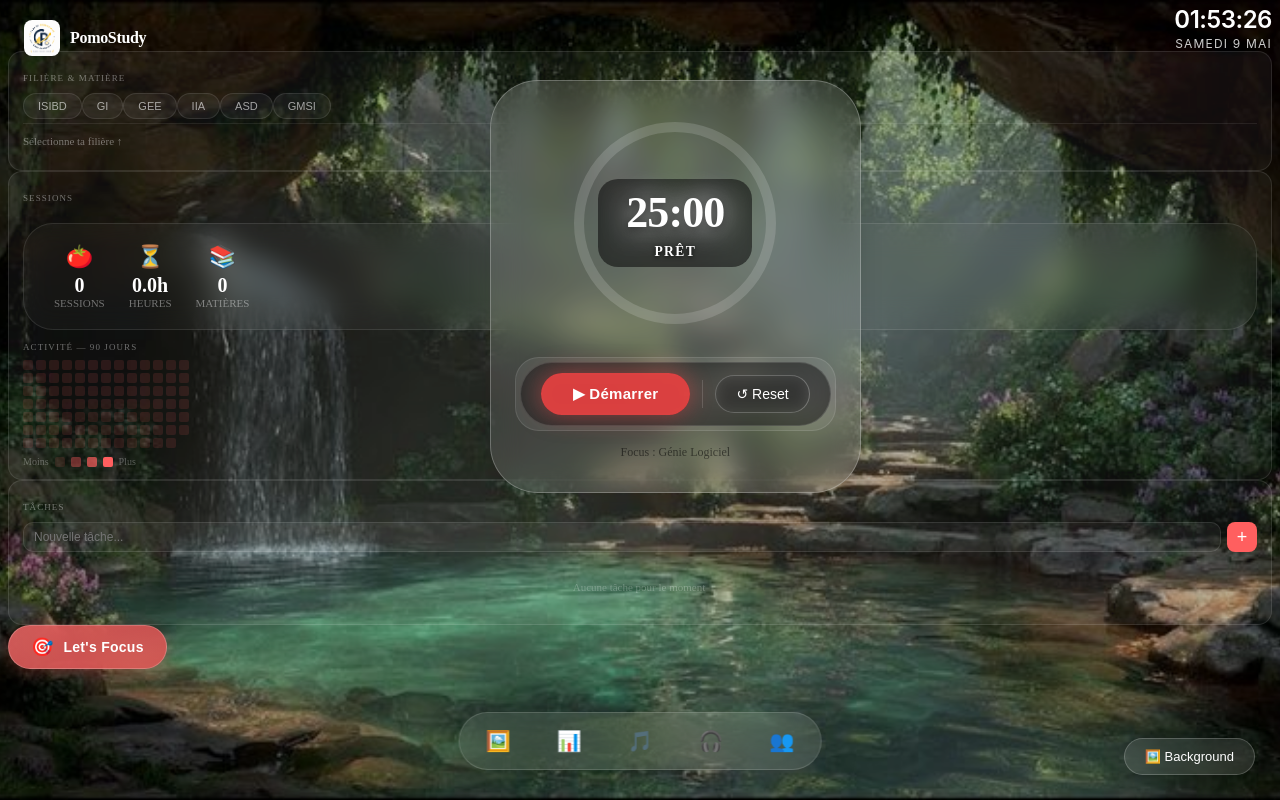
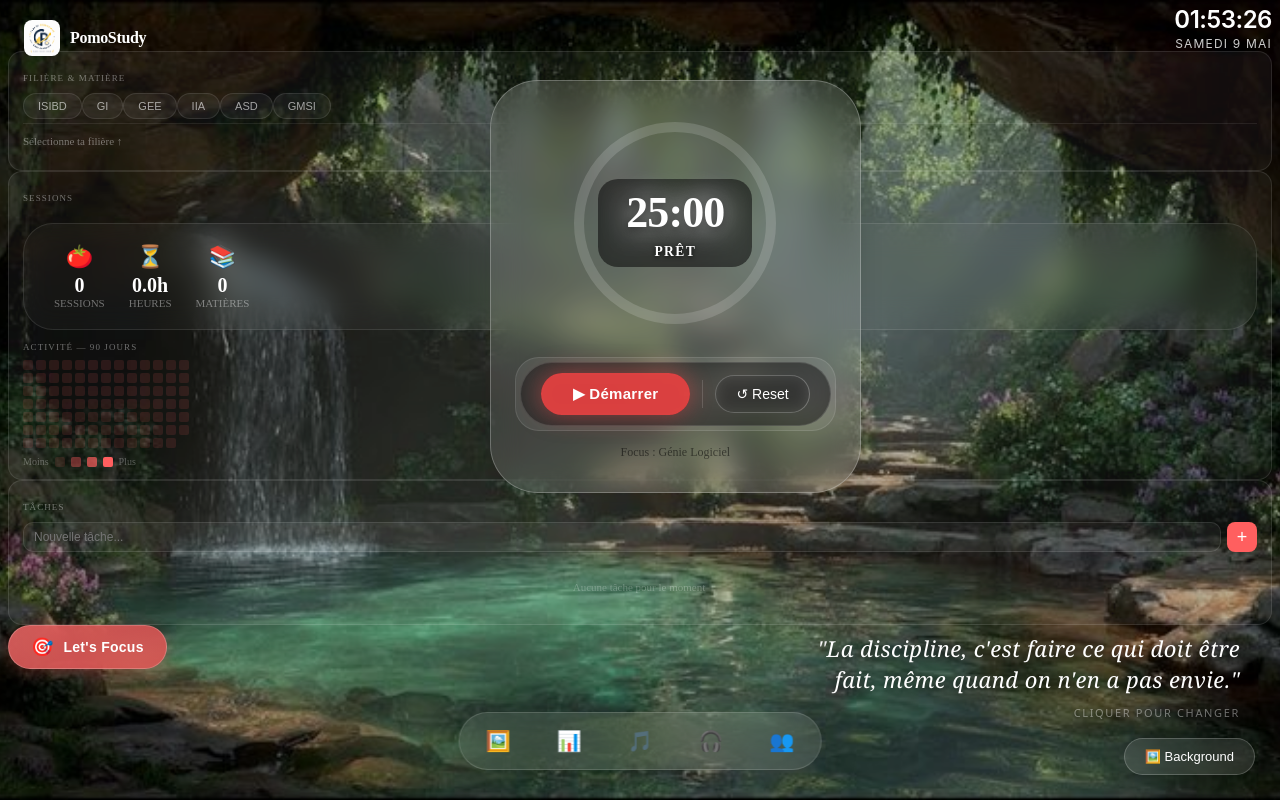
Before and after one commit to chakourrime-design/pomostudy-pro, a React (Vite) app: page / in a window 1280 px wide. Built offline with nearby package versions, Linux system fonts and the light colour scheme.

Commit message:
POMO-31 — QuoteWidget

```diff
--- a/src/App.tsx
+++ b/src/App.tsx
@@ -10,8 +10,7 @@ import { StudyDashboard } from './components/stats/StudyDashboard'
 import { SubjectSelector } from './components/subjects/SubjectSelector'
 import { TasksManager } from './components/tasks/TasksManager'
 import ContributionHeatmap from './components/stats/ContributionHeatmap' // POMO-28
-// POMO-30 : GroupManager est ajouté dans BottomBar.tsx (pas dans App.tsx).
-// Voir BottomBar.tsx pour le patch.
+import QuoteWidget from './components/quotes/QuoteWidget'                 // ← POMO-31
 
 function App() {
   const [selectedSubject, setSelectedSubject] = useState('Génie Logiciel')
@@ -77,6 +76,11 @@ function App() {
 
         </aside>
 
+        {/* --- CITATION FLOTTANTE POMO-31 ---
+            position: fixed bas droite, directement sur le background.
+            Clic → citation aléatoire avec animation fade. */}
+        <QuoteWidget />
+
         {/* --- TIMER CENTRE --- */}
         <main className="relative h-full w-full flex items-center justify-center z-20">
           <DraggableTimer selectedSubject={selectedSubject} />
@@ -87,9 +91,7 @@ function App() {
           <FocusButton />
         </section>
 
-        {/* --- BARRE DE NAVIGATION BASSE ---
-            POMO-30 : BottomBar contient maintenant un tab "Groupe"
-            avec GroupManager. Le changement est dans BottomBar.tsx. */}
+        {/* --- BARRE DE NAVIGATION BASSE --- */}
         <footer className="absolute bottom-0 left-0 right-0 z-50">
           <BottomBar />
         </footer>
--- /dev/null
+++ b/src/components/quotes/QuoteWidget.tsx
@@ -0,0 +1,68 @@
+
+import { useState } from 'react'
+import { useQuoteStore } from '../../stores/quoteStore'
+
+export default function QuoteWidget() {
+  const { quotes, currentIndex, randomQuote } = useQuoteStore()
+  const [clicked, setClicked] = useState(false)
+
+  const current = quotes[currentIndex] ?? ''
+
+  const handleClick = () => {
+    setClicked(true)
+    randomQuote()
+    setTimeout(() => setClicked(false), 400)
+  }
+
+  return (
+    <div
+      onClick={handleClick}
+      title="Cliquer pour changer"
+      style={{
+        position: 'fixed',
+        bottom: 80, // Remonté un peu pour plus d'espace
+        right: 40,
+        zIndex: 30,
+        maxWidth: 450, // Augmenté de 300 à 450 pour éviter trop de retours à la ligne
+        cursor: 'pointer',
+        userSelect: 'none',
+        opacity: clicked ? 0 : 1,
+        transform: clicked ? 'translateY(6px)' : 'translateY(0)',
+        transition: 'opacity 0.35s ease, transform 0.35s ease',
+      }}
+    >
+      {/* Texte citation */}
+      <p style={{
+        margin: 0,
+        fontSize: 22, // Augmenté de 15 à 22
+        fontStyle: 'italic',
+        fontWeight: 300, // Un peu plus fin pour le style "premium"
+        lineHeight: 1.4,
+        color: '#ffffff', // Blanc pur pour plus de contraste
+        textShadow: `
+          0 2px 10px rgba(0,0,0,0.8),
+          0 0 20px rgba(0,0,0,0.4)
+        `,
+        letterSpacing: '0.02em',
+        fontFamily: '"Georgia", "Times New Roman", serif',
+        textAlign: 'right',
+      }}>
+        "{current}"
+      </p>
+
+      {/* Hint discret */}
+      <p style={{
+        margin: '10px 0 0',
+        fontSize: 11,
+        color: 'rgba(255,255,255,0.4)', // Un peu plus visible
+        textAlign: 'right',
+        textShadow: '0 1px 4px rgba(0,0,0,0.8)',
+        letterSpacing: '0.15em',
+        textTransform: 'uppercase',
+        fontFamily: 'system-ui, sans-serif',
+      }}>
+        cliquer pour changer
+      </p>
+    </div>
+  )
+}
--- /dev/null
+++ b/src/data/quotes.ts
@@ -0,0 +1,12 @@
+export const DEFAULT_QUOTES: string[] = [
+  "La discipline, c'est faire ce qui doit être fait, même quand on n'en a pas envie.",
+  "Chaque session Pomodoro est une victoire sur la procrastination.",
+  "Le secret pour avancer est de commencer.",
+  "Les petits progrès quotidiens mènent à de grands résultats.",
+  "Focus sur le processus, pas seulement le résultat.",
+  "Une tâche à la fois. Un Pomodoro à la fois.",
+  "La concentration est une compétence qui se cultive.",
+  "Repose-toi, mais n'abandonne pas.",
+  "Le succès est la somme de petits efforts répétés.",
+  "Travaille dur en silence. Laisse tes résultats parler.",
+]
--- /dev/null
+++ b/src/stores/quoteStore.ts
@@ -0,0 +1,38 @@
+import { create } from 'zustand'
+import { persist } from 'zustand/middleware'
+import { DEFAULT_QUOTES } from '../data/quotes'
+
+interface QuoteState {
+  quotes: string[]
+  currentIndex: number
+  addQuote: (q: string) => void
+  removeQuote: (i: number) => void
+  nextQuote: () => void
+  randomQuote: () => void
+}
+
+export const useQuoteStore = create<QuoteState>()(
+  persist(
+    (set, get) => ({
+      quotes: DEFAULT_QUOTES,
+      currentIndex: 0,
+      addQuote: (q) => {
+        const t = q.trim()
+        if (t) set((s) => ({ quotes: [...s.quotes, t] }))
+      },
+      removeQuote: (i) => set((s) => {
+        const next = s.quotes.filter((_, idx) => idx !== i)
+        return { quotes: next,
+          currentIndex: Math.min(s.currentIndex, Math.max(0, next.length - 1)) }
+      }),
+      nextQuote: () => set((s) => ({
+        currentIndex: (s.currentIndex + 1) % s.quotes.length
+      })),
+      randomQuote: () => {
+        const { quotes } = get()
+        set({ currentIndex: Math.floor(Math.random() * quotes.length) })
+      },
+    }),
+    { name: 'quote-store' }
+  )
+)
```
